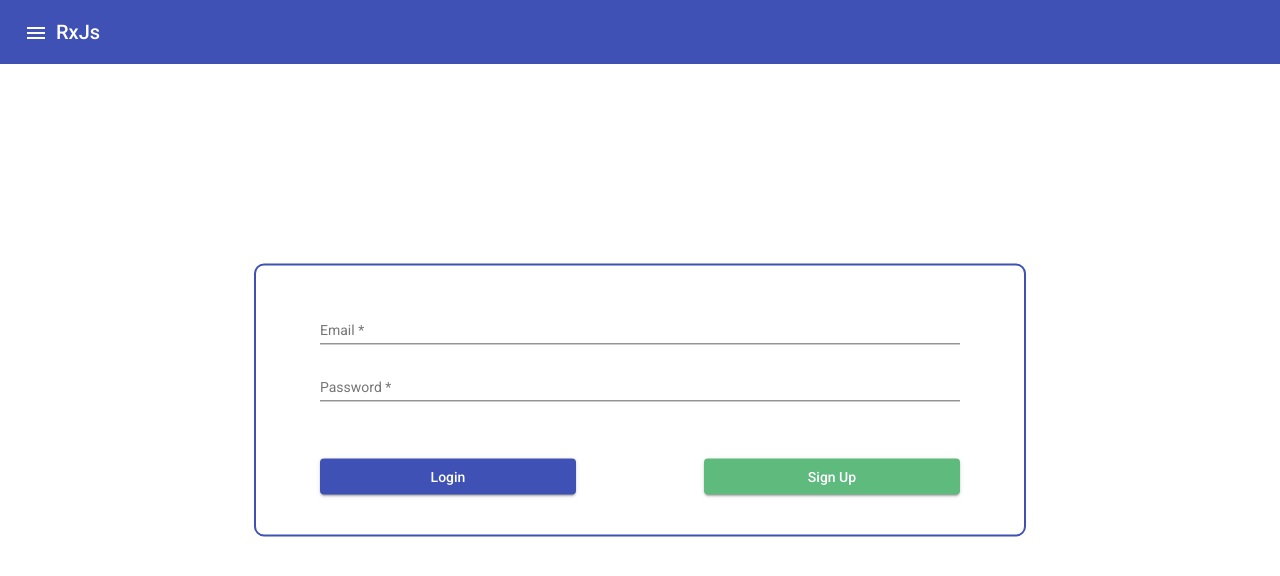
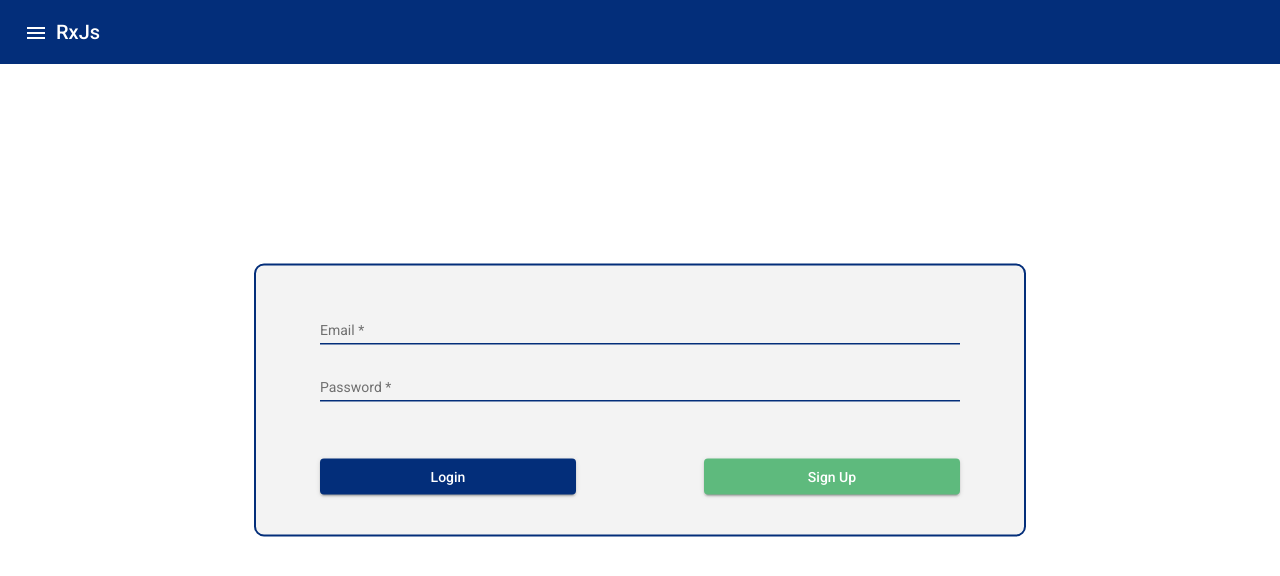
Before and after one commit to xrzy1985/rxjs, an Angular app: page / in a window 1280 px wide. Shown: the top 576 px of the page. Built offline with nearby package versions, Linux system fonts and the light colour scheme.

Commit message:
rxjs: refactor scss

```diff
--- a/src/app/components/login/login.component.html
+++ b/src/app/components/login/login.component.html
@@ -17,8 +17,14 @@
         <mat-error *ngIf="password.invalid">{{getErrorMessage('password')}}</mat-error>
     </mat-form-field>
     <button mat-raised-button
-            (click)="login()"
-            color="primary">Login</button>
-    <button mat-raised-button class="sign-up" routerLink="/sign-up">Sign Up</button>
+            class="login-button"
+            (click)="login()">
+        Login
+    </button>
+    <button mat-raised-button
+            class="sign-up"
+            routerLink="/sign-up">
+        Sign Up
+    </button>
 </div>
 <router-outlet></router-outlet>
--- a/src/app/components/login/login.component.scss
+++ b/src/app/components/login/login.component.scss
@@ -1,7 +1,28 @@
+
+::ng-deep .mat-form-field-appearance-outline .mat-form-field-outline {
+    background-color: #F3F3F3 !important;
+}
+
+::ng-deep.mat-form-field-underline {
+    /*change color of underline*/
+    background-color: #032E7A !important;
+}
+
+::ng-deep.mat-form-field-ripple {
+   /*change color of underline when focused*/
+   background-color: #032E7A !important;
+}
+
 .login {
+    background-color: #F3F3F3;
+    border: 2px solid #032E7A;
+    border-radius: 10px;
     padding: 5vh 5vw;
-    border: 2px solid #3F51B5;
-    border-radius: 10px;
+}
+
+.login-button {
+    background-color: #032E7A;
+    color: white;
 }
 
 .sign-up {
--- a/src/app/components/sign-up/sign-up.component.scss
+++ b/src/app/components/sign-up/sign-up.component.scss
@@ -1,7 +1,22 @@
+::ng-deep .mat-form-field-appearance-outline .mat-form-field-outline {
+    background-color: #F3F3F3 !important;
+}
+
+::ng-deep.mat-form-field-underline {
+    /*change color of underline*/
+    background-color: #032E7A !important;
+}
+
+::ng-deep.mat-form-field-ripple {
+   /*change color of underline when focused*/
+   background-color: #032E7A !important;
+}
+
 .sign-up {
+    background-color: #F3F3F3;
+    border: 2px solid #032E7A;
+    border-radius: 10px;
     padding: 5vh 5vw;
-    border: 2px solid #3F51B5;
-    border-radius: 10px;
 }
 
 .sign-up-button {
--- a/src/app/components/toolbar/toolbar.component.scss
+++ b/src/app/components/toolbar/toolbar.component.scss
@@ -1,3 +1,8 @@
 .icon-menu {
     margin: 0 5vw 0 0;
 }
+
+.toolbar {
+    background-color: #032E7A;
+    color: white;
+}
--- a/src/app/components/toolbar/toolbar.component.ts
+++ b/src/app/components/toolbar/toolbar.component.ts
@@ -7,7 +7,7 @@ import { BehaviorSubject } from 'rxjs';
   selector: 'app-toolbar',
   template: `
     <p>
-      <mat-toolbar color="primary">
+      <mat-toolbar class="toolbar">
         <button mat-icon-button
           class="menu-icon"
           aria-label="Menu icon">
--- a/src/styles.scss
+++ b/src/styles.scss
@@ -3,6 +3,11 @@
 // @import '~@angular/material/prebuilt-themes/deeppurple-amber.css';
 // @import '~@angular/material/prebuilt-themes/pink-bluegrey.css';
 // @import '~@angular/material/prebuilt-themes/purple-green.css';
+
+// $primary: #032E7A;
+// $accent: #5EBA7D;
+// $warn: #C3002F;
+// $white: #fff;
 
 * {
     margin: 0;
```
